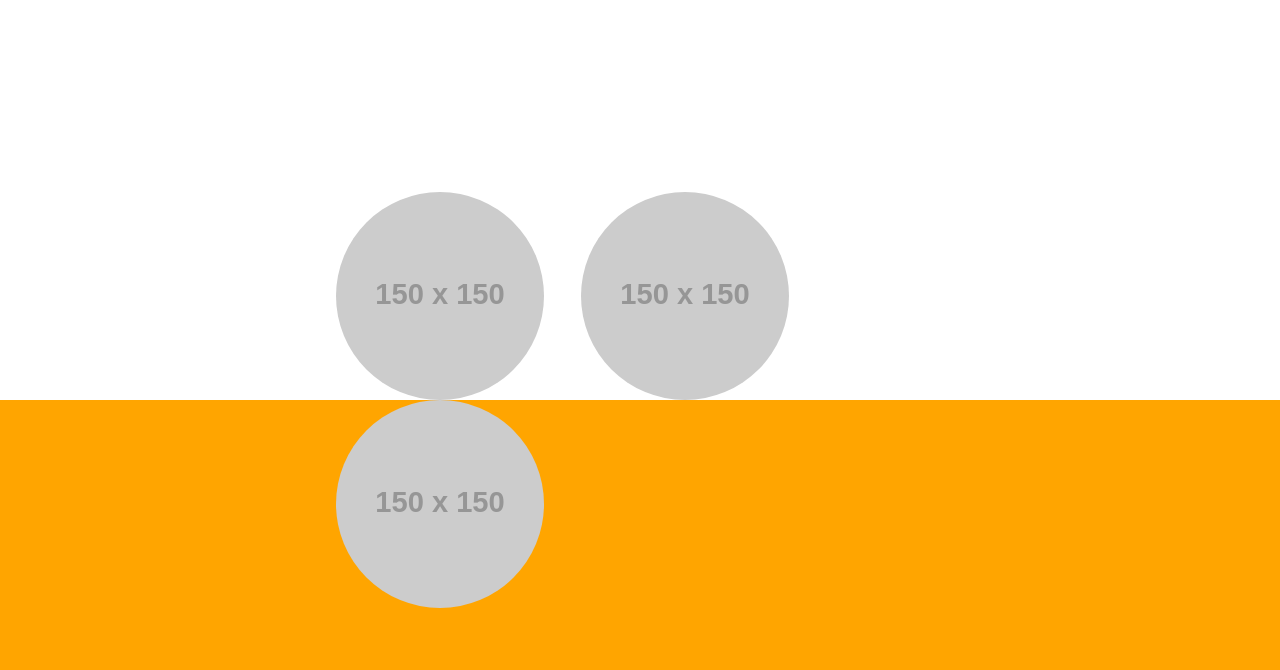
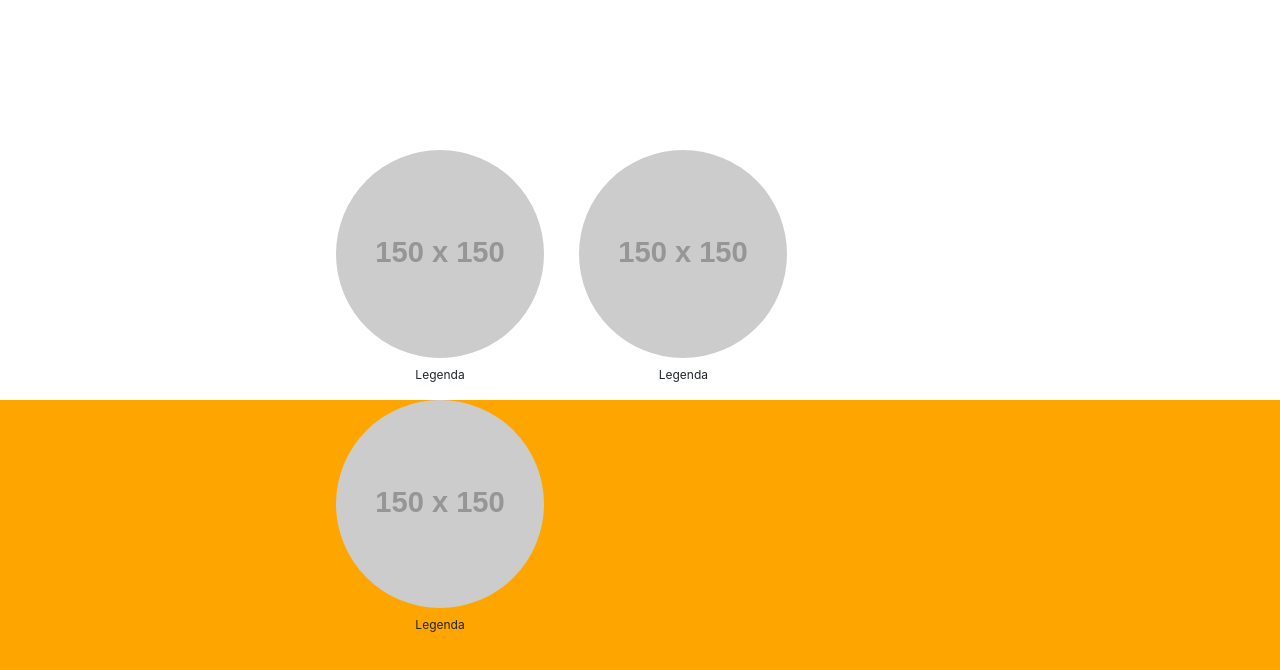
Before and after one commit to 2xTi/siteLaranja, a plain HTML site: page index.html in a window 1280 px wide. Drawn offline with nearby package versions, Linux system fonts and the light colour scheme; placeholder pictures from the web are drawn by us.

```diff
--- a/index.html
+++ b/index.html
@@ -18,10 +18,15 @@
             left: 50%;
             transform: translate(-50%, -50%);
         }
-        img{
+        img {
             border-radius: 150px;
             height: 13rem;
         }
+
+        body{
+            font-size: 12px;
+        }
+
     </style>
 </head>
 
@@ -35,13 +40,23 @@
         <div class="row">
             <div class="col" style="height: 50vh; background-color: orange;">
                 <div class="image-container">
-                    <img src="https://via.placeholder.com/150" class="mx-3">
-                    <img src="https://via.placeholder.com/150" class="mx-3">
-                    <img src="https://via.placeholder.com/150" class="mx-3">
+                    <div class="d-inline-block text-center mx-3">
+                        <img src="https://via.placeholder.com/150">
+                        <p class="mt-2">Legenda</p>
+                    </div>
+                    <div class="d-inline-block text-center mx-3">
+                        <img src="https://via.placeholder.com/150">
+                        <p class="mt-2">Legenda</p>
+                    </div>
+                    <div class="d-inline-block text-center mx-3">
+                        <img src="https://via.placeholder.com/150">
+                        <p class="mt-2">Legenda</p>
+                    </div>
                 </div>
             </div>
         </div>
     </div>
 </body>
 
+
 </html>
```
